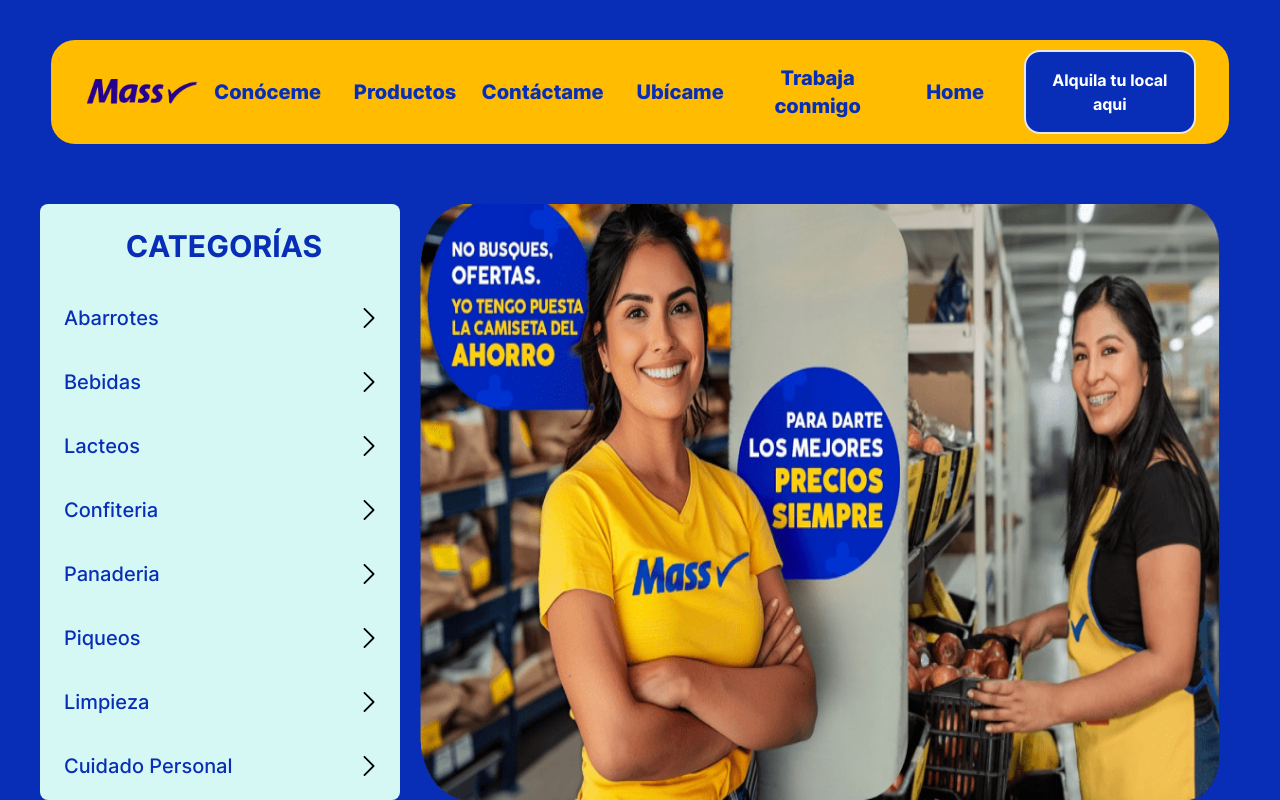
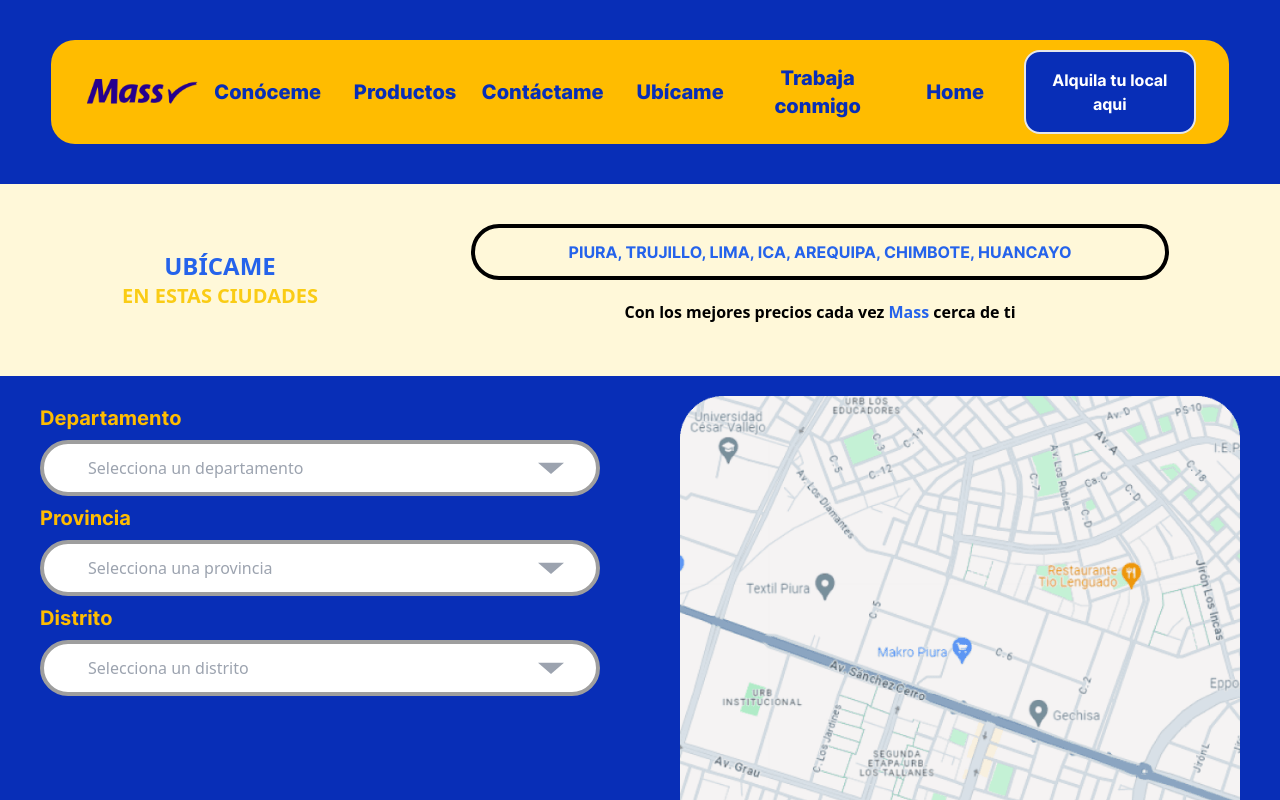
Before and after one commit to NewRenTL/webPageLandingMass, a React (Vite) app: page /ubicame in a window 1280 px wide. Shown: the top 800 px of the page. Built offline with nearby package versions, Linux system fonts and the light colour scheme.

Commit message:
ubication

```diff
--- a/src/App.tsx
+++ b/src/App.tsx
@@ -8,6 +8,7 @@
 import ContactPage from "../src/pages/ContactPage"
 import ProductsPage from '../src/pages/ProductsPage'
 //import Store from "./layouts/Store";
+import UbicationPage from '../src/pages/UbicationPage'
 import TopBar from "./layouts/TopBar";
 
 import SecondPage from '../src/pages/SecondPage'
@@ -29,6 +30,7 @@
             <Route path="/second" element={<SecondPage/>}></Route>
             <Route path="/contact" element={<ContactPage/>}></Route>
             <Route path="/productos" element={<ProductsPage/>}></Route>
+            <Route path="/ubicame" element={<UbicationPage></UbicationPage>}></Route>
             <Route path="*" element={<Home></Home>}></Route>
           </Routes>
           <Footer/>
--- /dev/null
+++ b/src/layouts/UbicameHeader.tsx
@@ -0,0 +1,31 @@
+import React from "react"
+
+
+
+const UbicameHeader:React.FC = () => {
+  return (
+    <div className="w-full flex flex-col bg-[#FFF8D9] p-10 sm:flex-row">
+      <div className="w-full sm:w-[30%] flex flex-col items-center justify-center">
+        <p className="text-center inline">
+          <span className="font-extrabold text-2xl uppercase text-blue-600">Ubícame</span><br />
+          <span className="font-bold text-xl uppercase text-yellow-400">En estas ciudades</span>
+        </p>
+      </div>
+      <div className="w-full sm:w-[70%] px-8 flex flex-col items-center justify-center">
+        <div className="flex flex-col px-5 py-3 w-[90%] justify-center items-center bg-transparent border-4 border-black rounded-full">
+          <p className="text-blue-600 font-inter1 text-center font-bold flex flex-wrap">
+            PIURA, TRUJILLO, LIMA, ICA, AREQUIPA, CHIMBOTE, HUANCAYO
+          </p>
+        </div>
+        <div className="flex flex-col px-5 py-3 mt-2 w-[90%] justify-center items-center">
+          <p className="text-black font-semibold text-center flex-wrap">
+            Con los mejores precios cada vez&nbsp;
+            <span className="text-blue-600">Mass</span>&nbsp;cerca de ti
+          </p>
+        </div>
+      </div>
+    </div>
+  )
+}
+
+export default UbicameHeader
--- /dev/null
+++ b/src/layouts/UbicationMap.tsx
@@ -0,0 +1,59 @@
+import React from "react";
+import PolygonSvgIcon from "../assets/svg/PolygonSvgIcon";
+import ubicationX from '/img/map.png'
+
+const UbicationMap: React.FC = () => {
+  return (
+    <div className="w-full flex flex-col sm:flex-row">
+      <div className="w-full md:w-[50%] px-10 py-5 items-center justify-center ">
+        <div className="w-[100%] my-2 flex flex-col">
+          <h2 className="text-xl mb-2 font-bold font-inter1 text-[#FFBC00]">
+            Departamento
+          </h2>
+          <div className="w-full flex flex-row bg-white rounded-full border-4 border-[#9E9E9E] p-1">
+            <input
+              placeholder="Selecciona un departamento"
+              className="px-10 py-2 rounded-full text-[#9E9E9E] w-[85%] focus:outline-none"
+            ></input>
+            <div className="w-[15%] flex flex-row items-center justify-center">
+              <PolygonSvgIcon></PolygonSvgIcon>
+            </div>
+          </div>
+        </div>
+        <div className="w-[100%] my-2 flex flex-col">
+          <h2 className="text-xl mb-2 font-bold font-inter1 text-[#FFBC00]">
+            Provincia
+          </h2>
+          <div className="w-full flex flex-row bg-white rounded-full border-4 border-[#9E9E9E] p-1">
+            <input
+              placeholder="Selecciona una provincia"
+              className="px-10 py-2 rounded-full text-[#9E9E9E] w-[85%] focus:outline-none"
+            ></input>
+            <div className="w-[15%] flex flex-row items-center justify-center">
+              <PolygonSvgIcon></PolygonSvgIcon>
+            </div>
+          </div>
+        </div>
+        <div className="w-[100%] my-2 flex flex-col">
+          <h2 className="text-xl mb-2 font-bold font-inter1 text-[#FFBC00]">
+            Distrito
+          </h2>
+          <div className="w-full flex flex-row bg-white rounded-full border-4 border-[#9E9E9E] p-1">
+            <input
+              placeholder="Selecciona un distrito"
+              className="px-10 py-2 rounded-full text-[#9E9E9E] w-[85%] focus:outline-none"
+            ></input>
+            <div className="w-[15%] flex flex-row items-center justify-center">
+              <PolygonSvgIcon></PolygonSvgIcon>
+            </div>
+          </div>
+        </div>
+      </div>
+      <div className="w-full md:w-[50%] px-10 py-5 items-center justify-center ">
+        <img src={ubicationX} className="object-cover flex"></img>
+      </div>
+    </div>
+  );
+};
+
+export default UbicationMap;
--- /dev/null
+++ b/src/pages/UbicationPage.jsx
@@ -0,0 +1,13 @@
+import React from "react";
+import UbicameHeader from "../layouts/UbicameHeader";
+import UbicationMap from '../layouts/UbicationMap'
+const UbicationPage = () => {
+  return (
+    <>
+      <UbicameHeader></UbicameHeader>
+      <UbicationMap></UbicationMap>
+    </>
+  );
+};
+
+export default UbicationPage;
```
Also changed, not shown: public/img/map.png (added).
